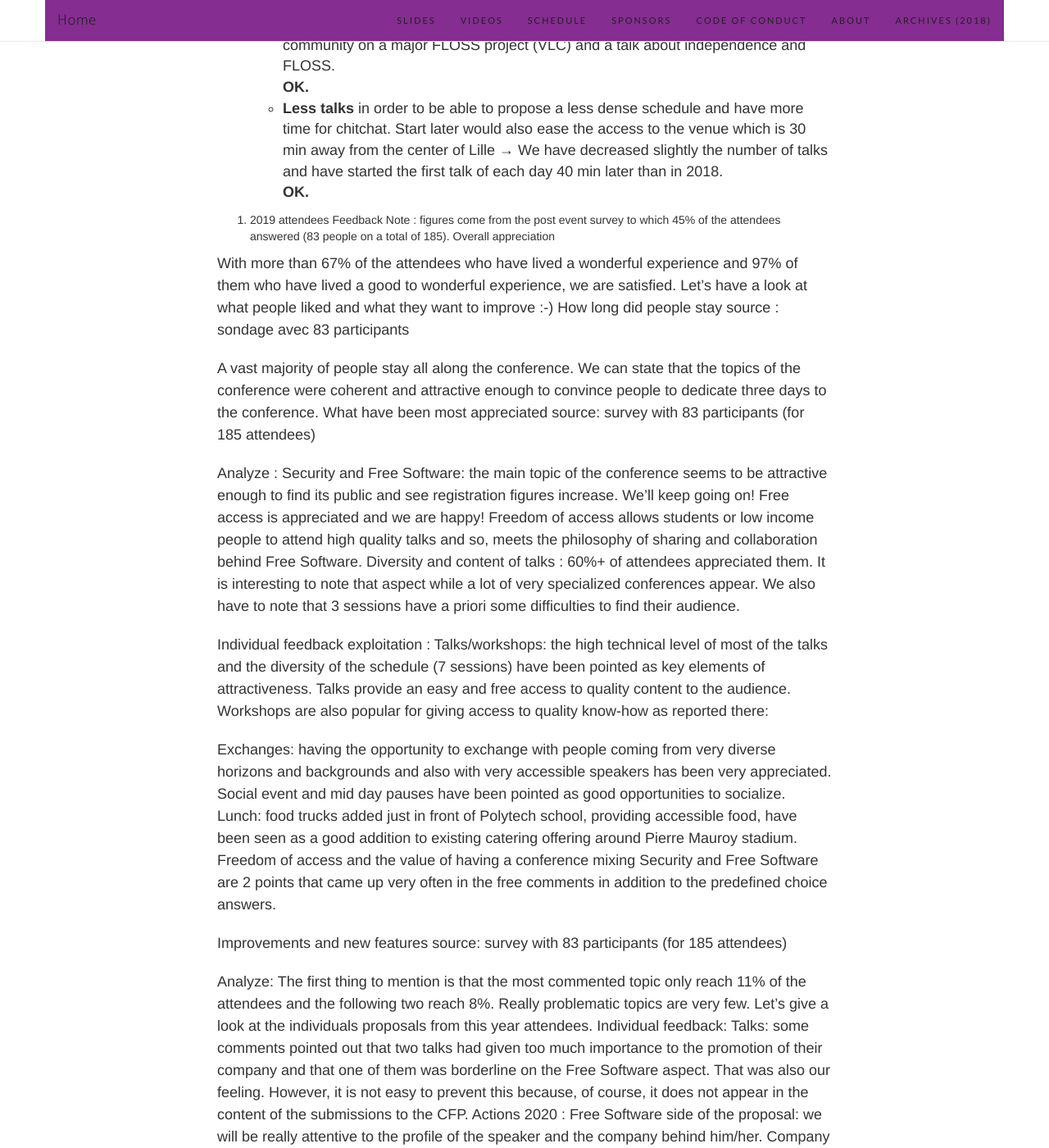
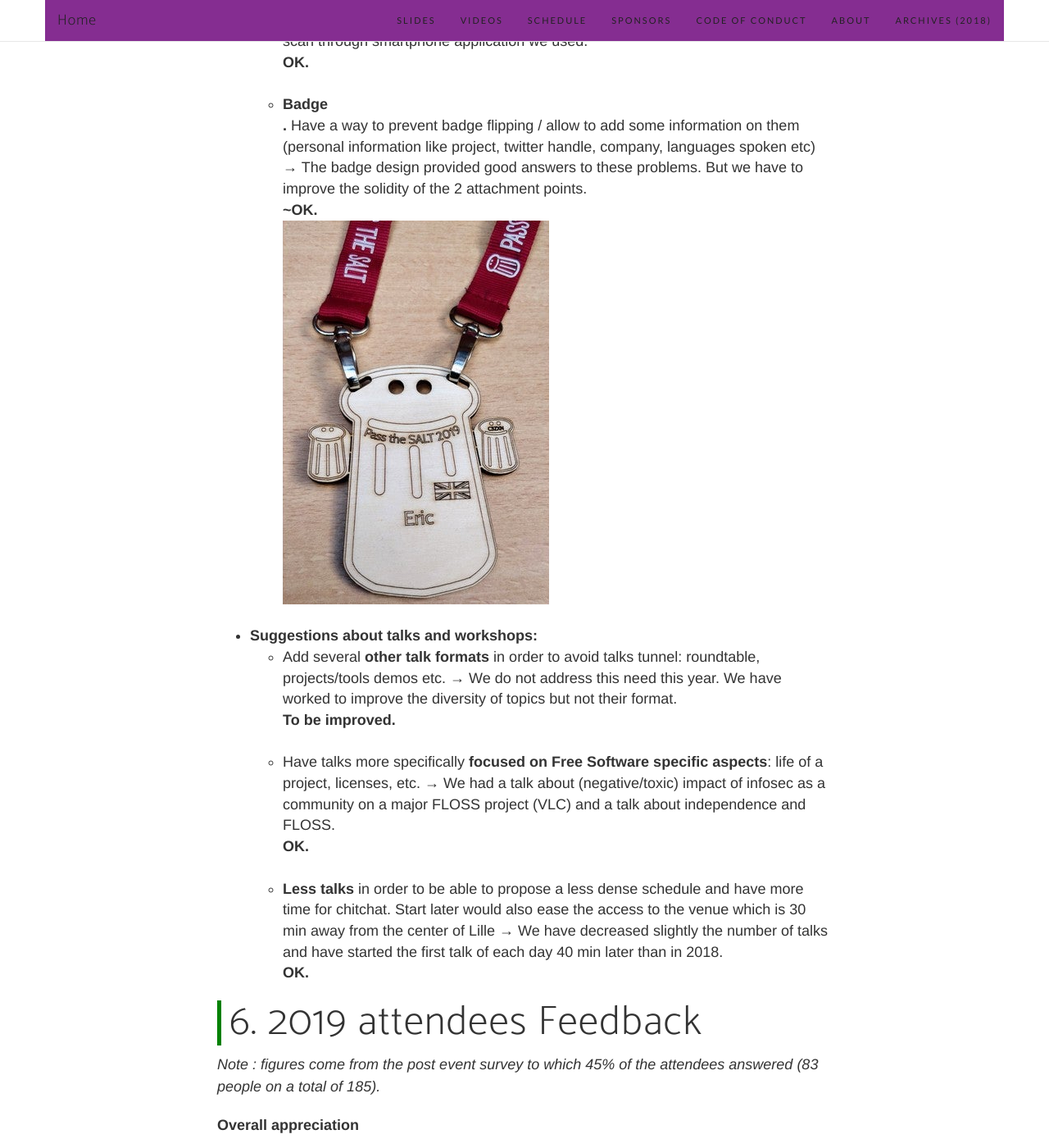
Before and after one commit to pass-the-salt/2019, a Jekyll site: the page built from _posts/2019-08-27-feedback.md, in a window 1280 px wide and 1400 px high, scrolled down 5907 px. Shown: the whole window at 82% size. Built offline with Jekyll 4.4.1, drawn with Linux system fonts in a browser that asks for light colours; nearby versions of some CDN libraries; some web fonts are replaced; some of the changed text lies outside the part shown.

Commit message:
finish feedback report page

```diff
--- a/_posts/2019-08-27-feedback.md
+++ b/_posts/2019-08-27-feedback.md
@@ -32,7 +32,9 @@
 
 We really want to **thank you (speakers, attendees and sponsors) for your support which makes all of this possible!**
 
-<div style="border-left: 5px solid green; padding-left: 10px"> <h2>1. Attendance</h2></div>
+Let's dig now in a more detailed view of the event and of your feedback.
+
+<div style="border-left: 5px solid green; padding-left: 10px"> <h2 id="attendance">1. Attendance</h2></div>
 
 * **240 people** booked their seat. The conference was sold out.
 * Finally, **185 people** came to get their badge (no show : ~23%) ![room](/img/room.png "The room")
@@ -59,28 +61,33 @@
 * academic: 5%
 * others: 6%
 
-<div style="border-left: 5px solid green; padding-left: 10px"> <h2>2. Conference exposure</h2></div>
+<div style="border-left: 5px solid green; padding-left: 10px"> <h2 id="exposure">2. Conference exposure</h2></div>
 
 * **Videos:** 2 months after the event, [online videos](https://passthesalt.ubicast.tv/channels/#2019-lille) have accumulated <u>1248 views</u>.
+  <br><br>
 * **Media:**
   * **Conference reports:**
     * Xavier Mertens, DFIR expert: [https://blog.rootshell.be/2019/07/04/pass-the-salt-2019-wrap-up/](https://blog.rootshell.be/2019/07/04/pass-the-salt-2019-wrap-up/) *“To conclude, three intense days with many talks (the fact that many of them were 20-mins talks, the schedule may contain more), relaxed atmosphere, good environment. It seems to be a “go” for the 2020 edition!”*
     * Anisse Astier, embedded Linux kernel developer at  Freebox :  [part 1](https://anisse.astier.eu/pass-the-salt-2019-1.html), [part 2](https://anisse.astier.eu/pass-the-salt-2019-2.html) and [part 3](https://anisse.astier.eu/pass-the-salt-2019-3.html).
+  <br><br>
   * **Twitter:** [twitter feed](https://twitter.com/search?q=%23pts19%20OR%20%40passthesaltcon&src=typd&f=live) of the event.
 
-<div style="border-left: 5px solid green; padding-left: 10px"> <h2>3. The conference</h2></div>
+<div style="border-left: 5px solid green; padding-left: 10px"> <h2 id="content">3. The conference</h2></div>
 The event took place at the Lille Polytech engineering school from the 1st to the 3rd of July, 2019 and has provided:
 * **26 talks** (35min or 20min long)
   ![md5](/img/md5.png "md5")
+<br><br>
 * **9 workshops** (4 more than in 2018). Most of them have experienced a good attendance (between 15 and 20 attendees, 20 was the maximum possible).
+<br><br>
 * **Speakers geographical distribution:**
   * France : **55%**
   * Europe: **34%**
   * Rest of the world: **11%**
-  * **Video :** talks have been **streamed and [recording were online](https://passthesalt.ubicast.tv/channels/#2019-lille)** 2 days after the event.
+<br><br>
+* **Video :** talks have been **streamed** and [recording were online](https://passthesalt.ubicast.tv/channels/#2019-lille) **2 days after the event**.
 
-<div style="border-left: 5px solid green; padding-left: 10px"> <h2>4. 2019 speakers Feedback</h2></div>
-You will find there the feedbacks from some of the speakers of the 2019 edition.
+<div style="border-left: 5px solid green; padding-left: 10px"> <h2 id="speakers-feedback">4. 2019 speakers Feedback</h2></div>
+You will find there feedback from some of the speakers of the 2019 edition.
 
 **Orange Tsaï** (Principal security researcher at DEVCore, best server side bug at Pwnie Awards 2019):<br>
 ![orange](/img/orange.png "orange")
@@ -94,94 +101,129 @@
 **The team designing and producing Proxmark3** (talk+ workshop about Proxmark3):
 ![proxmark](/img/proxmark.png "proxmark")
 
-<div style="border-left: 5px solid green; padding-left: 10px"> <h2>5. 2019 improvements after 2018 attendees feedback</h2></div>
+<div style="border-left: 5px solid green; padding-left: 10px"> <h2 id="improvements">5. 2019 improvements after 2018 attendees feedback</h2></div>
 
-Before speaking about 2019 feedback, let’s give a look at the suggestions given by 2018 attendees and answers we provided this year:
+Before speaking about 2019 feedback, let’s give a look at the suggestions given by 2018 attendees and **answers we provided this year**:
 
 * **Practical side:**
   * **Air conditioning.** Investigate possibilities to cool down the room → We investigated but it was impossible to install an AC unit. Weather was on our side this year (limit but OK).. Some fans had been installed in the workshop rooms.<br>
   **~OK**
+  <br><br>
   * **WiFi.** Get a less filtered Internet access → a full access WiFi has been setup for each attendee who has asked for it during the booking process (Polytech network team requirement). After some tuning during the first afternoon, everything went fine.<br>
   **OK.**
-  * **Rump session.** Improve rump session fluidity, try to get a maximum of slides on the same machine → Everything has been fluid due to the majority of the slides decks were already on the presentation laptop.<br>
+  <br><br>
+  * **Rump session.** Improve rump session fluidity, try to get a maximum of slides on the same machine → Everything has been fluid due to the fact that the majority of the slides decks were already on the presentation laptop.<br>
   **OK.**
+  <br><br>
   * **Social event.** Improve the design of the social event coins in order to better prevent their loss → The coins were on the badge this year. But the attachment was not robust enough. We have to work on the design to improve it.
   <br>**In progress.**
+  <br><br>
   * **Social event.** Modify the social event setup to improve the mobility of the attendees → Nothing has been done on it this year.<br>
   **To be improved.**
+  <br><br>
   * **On site info.** The schedule and information for wifi printed on posters big enough to be read from afar → Schedule and WiFi posters were on the wall at the reception desk and inside the talks and workshops rooms.<br>
   **OK.**
-  * **Pauses.** Improve the pauses content. → We have changed the provider (no choice). It was less expensive but the content has to be improved.<br>
+  <br><br>
+  * **Pauses.** Improve the pauses content. → We have changed the provider (not our choice). It was less expensive but the content has to be improved.<br>
   **To be improved.**
+  <br><br>
   * **Non FR people experience.** Improve networking experience for non-French speaking people → We added an English flag on the badge of people who told us during the booking process they are not at their ease speaking French. We also asked the attendees to switch to English when they see such flag.<br>
   **In progress.**
-  * **Lunch.** *Before each day mid-day break, explain how to find the restaurants location → Last year, the only option was a 5 to 10min walk to Pierre Mauroy stadium to reach restaurant and take away food stores. This year, we added 2 food trucks** to this first option.<br>
+  <br><br>
+  * **Lunch.** Before each day mid-day break, explain how to find the restaurants location → Announcements have been done. Plus, last year, the only option was a 5 to 10min walk to Pierre Mauroy stadium to reach restaurant and take away food stores. This year, we added 2 food trucks** to this first option.<br>
   **OK.**
+  <br><br>
   * **Desk.** Set up reception desk opening (and closing!) hours → Finally the desk stayed open all along the 3 days and the check in was really fluid due to the tickets scan through  smartphone application we used.<br>
   **OK.**
-  * **Badge<br>.** Have a way to prevent badge flipping / allow to add some information on them (personal information like proj  **ect**, twitter handle, company, languages spoken etc) → The badge design provided good answers to these problems. But we have to improve the solidity of the 2 attachment points.<br>
-  **~OK.**
+  <br><br>
+  * **Badge<br>.** Have a way to prevent badge flipping / allow to add some information on them (personal information like project, twitter handle, company, languages spoken etc) → The badge design provided good answers to these problems. But we have to improve the solidity of the 2 attachment points. <br>
+  **~OK.**<br>![badge](/img/badge.jpg "badge")
+  <br><br>
 * **Suggestions about talks and workshops:**
   * Add several **other talk formats** in order to avoid talks tunnel: roundtable, projects/tools demos etc. → We do not address this need this year. We have worked to improve the diversity of topics but not their format.<br>
   **To be improved.**
+  <br><br>
   * Have talks more specifically **focused on Free Software specific aspects**: life of a project, licenses, etc. → We had a talk about (negative/toxic) impact of infosec as a community on a major FLOSS project (VLC) and a talk about independence and FLOSS.<br>
   **OK.**
+  <br><br>
   * **Less talks** in order to be able to propose a less dense schedule and have more time for chitchat. Start later would also ease the access to the venue which is 30 min away from the center of Lille → We have decreased slightly the number of talks and have started the first talk of each day 40 min later than in 2018.<br>
   **OK.**
 
-6. 2019 attendees Feedback
-Note : figures come from the post event survey to which 45% of the attendees answered (83 people on a total of 185).
-Overall appreciation
+<div style="border-left: 5px solid green; padding-left: 10px"> <h2 id="attendees-feedback">6. 2019 attendees Feedback</h2></div>
+*Note : figures come from the post event survey to which 45% of the attendees answered (83 people on a total of 185).*
 
+**Overall appreciation**
+
+![overall-appreciation](/img/overall-appreciation.png "overall-appreciation")<br>
 With more than 67% of the attendees who have lived a wonderful experience and 97% of them who have lived a good to wonderful experience, we are satisfied. Let’s have a look at what people liked and what they want to improve :-)
-How long did people stay
-source : sondage avec 83 participants
+
+**How long did people stay**
+
+![days](/img/days.png "days")<br>
 
 A vast majority of people stay all along the conference. We can state that the topics of the conference were coherent and attractive enough to convince people to dedicate three days to the conference.
-What have been most appreciated
-source: survey with 83 participants (for 185 attendees)
 
-Analyze :
-Security and Free Software: the main topic of the conference seems to be attractive enough to find its public and see registration figures increase. We'll keep going on!
-Free access is appreciated and we are happy! Freedom of access allows students or low income people to attend high quality talks and so, meets the philosophy of sharing and collaboration behind Free Software.
-Diversity and content of talks : 60%+ of attendees appreciated them. It is interesting to note that aspect while a lot of very specialized conferences appear. We also have to note that 3 sessions have a priori some difficulties to find their audience.
+**What have been most appreciated**
 
-Individual feedback exploitation :
-Talks/workshops: the high technical level of most of the talks and the diversity of the schedule (7 sessions) have been pointed as key elements of attractiveness. Talks provide an easy and free access to quality content to the audience.
-Workshops are also popular for giving access to quality know-how as reported there:
+![like](/img/like.png "like")<br>
 
-Exchanges: having the opportunity to exchange with people coming from very diverse horizons and backgrounds and also with very accessible speakers has been very appreciated. Social event and mid day pauses have been pointed as good opportunities to socialize.
-Lunch: food trucks added just in front of Polytech school, providing accessible food, have been seen as a good addition to existing catering offering around Pierre Mauroy stadium.
-Freedom of access and the value of having a conference mixing Security and Free Software are 2 points that came up very often in the free comments in addition to the predefined choice answers.
+<u>Analyze :</u>
 
-Improvements and new features
-source: survey with 83 participants (for 185 attendees)
+* **Security and Free Software**: the main topic of the conference seems to be attractive enough to find its public and see registration figures increase. We'll keep going on!
+* **Free access** is appreciated and we are happy! Freedom of access allows students or low income people to attend high quality talks and so, meets the philosophy of sharing and collaboration behind Free Software.
+* **Diversity and content of talks** : 60%+ of attendees appreciated them. It is interesting to note that aspect while a lot of very specialized conferences appear. We also have to note that 3 sessions have a priori some difficulties to find their audience.
 
-Analyze:
+![sessions](/img/sessions.png "sessions")
+
+<br><br>
+**Individual feedback exploitation:**
+
+* **Talks/workshops:** the **high technical level** of most of the talks and the **diversity** of the schedule (7 sessions) have been pointed as key elements of attractiveness. Talks provide an easy and free access to quality content to the audience. <br>
+**Workshops** are also popular for giving access to **quality know-how** as reported there:<br>
+![comment-workshop](/img/comment-workshop.png "comment-workshop")<br>
+<br><br>
+* **Exchanges:** having the opportunity to exchange with people coming from very diverse horizons and backgrounds and also with very accessible speakers has been very appreciated. Social event and mid day pauses have been pointed as good opportunities to socialize.
+<br><br>
+* **Lunch:** food trucks added just in front of Polytech school, providing accessible food, have been seen as a good addition to existing catering offering around Pierre Mauroy stadium.
+<br><br>
+* **Freedom of access** and the value of having a **conference mixing Security and Free Software** are 2 points that came up very often in the free comments in addition to the predefined choice answers.
+
+**Improvements and new features**
+
+![dislike](/img/dislike.png "dislike")<br>
+
+<u>Analyze :</u>
+
 The first thing to mention is that the most commented topic only reach 11% of the attendees and the following two reach 8%. Really problematic topics are very few. Let’s give a look at the individuals proposals from this year attendees.
-Individual feedback:
-Talks: some comments pointed out that two talks had given too much importance to the promotion of their company and that one of them was borderline on the Free Software aspect. That was also our feeling. However, it is not easy to prevent this because, of course, it does not appear in the content of the submissions to the CFP.
-Actions 2020 :
-Free Software side of the proposal: we will be really attentive to the profile of the speaker and the company behind him/her.
-Company description slide: we will also provide a strong reminder to the 2020 speakers to limit the company mention to one single slide.
-Some initiatives for talks and workshops:
-Talk evaluation/feedback: as suggested by some attendees, we will look at the possibility to provide this feature.
-Level: we will indicate the level of the different workshops.
-Capture The Flag challenge : if someone wants to make and animate it, why not?
-Pauses: their content did not convince. Some coffee would have been appreciated after lunch.
-Actions 2020 :
-Coffee: we will try to see if it is possible for us to have it.
-Pauses content: we will try to improve it.
-Attention point: don’t forget that it's a free event and that we already dedicate 50% of our budget to catering/social event/speakers dinner. We won’t go further.
-Location indications: some of the attendees have reported difficulties about reaching restaurants zone or the social event location.
-Actions 2020 :
-Poster: we will print map and location information and post them up on the desk wall as we have done it this year for WiFi and schedule information.
-Mid day pauses and working area: some of the attendees proposed the idea of having during the midday pause a demo area for trying software presented during talks. In the same vein, having an area for working (tables, chairs, WiFi and electricity) would be appreciated.
-Actions 2020 :
-Demo zone: we will work on it.
-Working area: we will also work on this idea.
-miscellaneous:
-Badge : working on its robustness.
-Hotels: we will provide a list of suggested (but not tested) hotels.
-Social event: we will try to improve its setup in order to facilitate exchanges.
-Speakers dinner: we will try to find a restaurant providing local specialities and a complete offer of veggie plates.
+
+**Individual feedback:**
+
+* **Talks:** some comments pointed out that two talks had given too much importance to the promotion of their company and that one of them was borderline on the Free Software aspect. That was also our feeling. However, it is not easy to prevent this because, of course, it does not appear in the content of the submissions to the CFP.
+  **Actions 2020 :**
+    * **Free Software side of the proposal:** we will be really attentive to the profile of the speaker and the company behind him/her.
+    * **Company description slide:** we will also provide a strong reminder to the 2020 speakers to limit the company mention to one single slide.
+    * Some initiatives for **talks and workshops**:
+      * **Talk evaluation/feedback:** as suggested by some attendees, we will look at the possibility to provide this feature.
+      * **Level:** we will indicate the level of the different workshops.
+      * **Capture The Flag challenge:** if someone wants to make and animate it, why not?
+<br><br>
+* **Pauses:** their content did not convince. Some coffee would have been appreciated after lunch.<br>
+  **Actions 2020:**
+  * **Coffee:** we will try to see if it is possible for us to have it.
+  * **Pauses content:** we will try to improve it.
+  * *Attention point:* don’t forget that it's a **free event** and that we already dedicate **50% of our budget** to catering/social event/speakers dinner. We won’t go further.
+<br><br>
+* **Location indications:** some of the attendees have reported difficulties about reaching restaurants zone or the social event location.<br>
+  **Actions 2020:**
+  * **Poster:** we will print map and location information and post them up on the desk wall as we have done it this year for WiFi and schedule information.
+<br><br>
+* **Mid day pauses and working area:** some of the attendees proposed the idea of having during the midday pause a demo area for trying software presented during talks. In the same vein, having an area for working (tables, chairs, WiFi and electricity) would be appreciated.<br>
+  **Actions 2020:**
+    * **Demo zone:** we will work on it.
+    * **Working area:** we will also work on this idea.<br>
+<br><br>
+* **Miscellaneous:**
+  * **Badge:** working on its robustness.
+  * **Hotels**: we will provide a list of suggested (but not tested) hotels.
+  * **Social event:** we will try to improve its setup in order to facilitate exchanges.
+  * **Speakers dinner:** we will try to find a restaurant providing local specialities and a complete offer of veggie plates.
```
Also changed, not shown: other parts of _posts/2019-08-27-feedback.md (+7 -7 lines), img/comment-workshop.png (renamed from img/comment-worshop.png), img/days.png, 5 other files.
